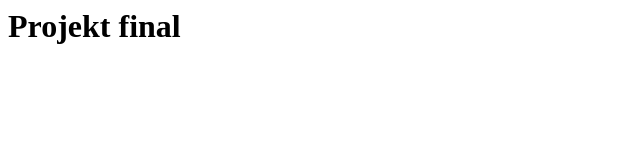
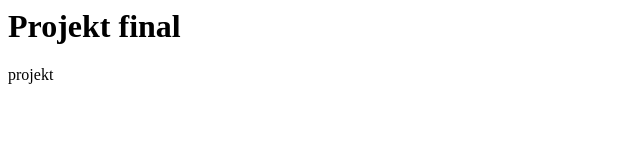
Before and after one commit to erza272/projekti-final, a plain HTML site: page index.html in a window 1280 px wide. Shown: the full height of the page, 0-640 px from the left. Drawn offline with Linux system fonts and the light colour scheme.

Commit message:
ndryshimi2

```diff
--- a/index.html
+++ b/index.html
@@ -6,5 +6,6 @@
 </head>
 <body>
     <h1>Projekt final</h1>
+    <p>projekt</p>
 </body>
 </html>
```
